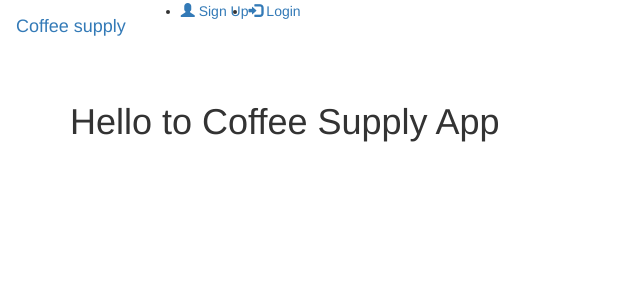
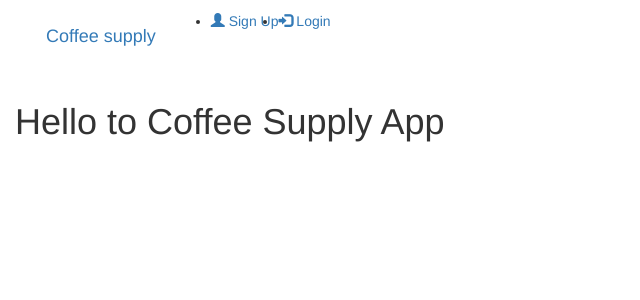
Before and after one commit to cehali/CoffeeSupply, a Flask app: page / in a window 1280 px wide. Shown: the top 300 px of the page, without its empty margins (0-640 px from the left). Run offline with Flask 2, Linux system fonts and the light colour scheme; some libraries are stand-ins or nearby versions.

Commit message:
Next try with margins

```diff
--- a/static/index.css
+++ b/static/index.css
@@ -1,4 +1,5 @@
-.navbar > li{
+.navbar {
+  margin-top:10px;
   margin-left:30px;
   margin-right:30px;
 }
--- a/templates/dashboard.html
+++ b/templates/dashboard.html
@@ -23,7 +23,7 @@
 {% endblock %}
 
 {% block content %}
-    <div class="container">
+    <div class="container-fluid">
         <div>
             <h1>Hello {{ name }}</h1>
         </div>
--- a/templates/edit.html
+++ b/templates/edit.html
@@ -11,7 +11,7 @@
 {% endblock %}
 
 {% block content %}
-    <div class="container">
+    <div class="container-fluid">
         <form class="form-signin" method="POST" action={{ request.url }}>
             <h2>Edit provider</h2>
                 {{ form.hidden_tag() }}
--- a/templates/index.html
+++ b/templates/index.html
@@ -20,7 +20,7 @@
 {% endblock %}
 
 {% block content %}
-    <div class="container">
+    <div class="container-fluid">
         <div>
             <h1>Hello to Coffee Supply App</h1>
         </div>
--- a/templates/login.html
+++ b/templates/login.html
@@ -11,7 +11,7 @@
 {% endblock %}
 
 {% block content %}
-    <div class="container">
+    <div class="container-fluid">
         <form class="form-signin" method="POST" action="/login">
             <h2>Log in</h2>
             {{ form.hidden_tag() }}
--- a/templates/offers.html
+++ b/templates/offers.html
@@ -23,7 +23,7 @@
 {% endblock %}
 
 {% block content %}
-    <div class="container">
+    <div class="container-fluid">
         <h2>Coffee providers with offers</h2>
         <table class="table">
             <thead>
--- a/templates/providers.html
+++ b/templates/providers.html
@@ -24,7 +24,7 @@
 {% endblock %}
 
 {% block content %}
-    <div class="container">
+    <div class="container-fluid">
         <h2>Coffee providers</h2>
             <table class="table">
             <tbody id="myTable">
--- a/templates/signup.html
+++ b/templates/signup.html
@@ -11,7 +11,7 @@
 {% endblock %}
 
 {% block content %}
-    <div class="container">
+    <div class="container-fluid">
         <form class="form-signin" method="POST" action="/signup">
             <h2>Sign Up</h2>
             {{ form.hidden_tag() }}
```
